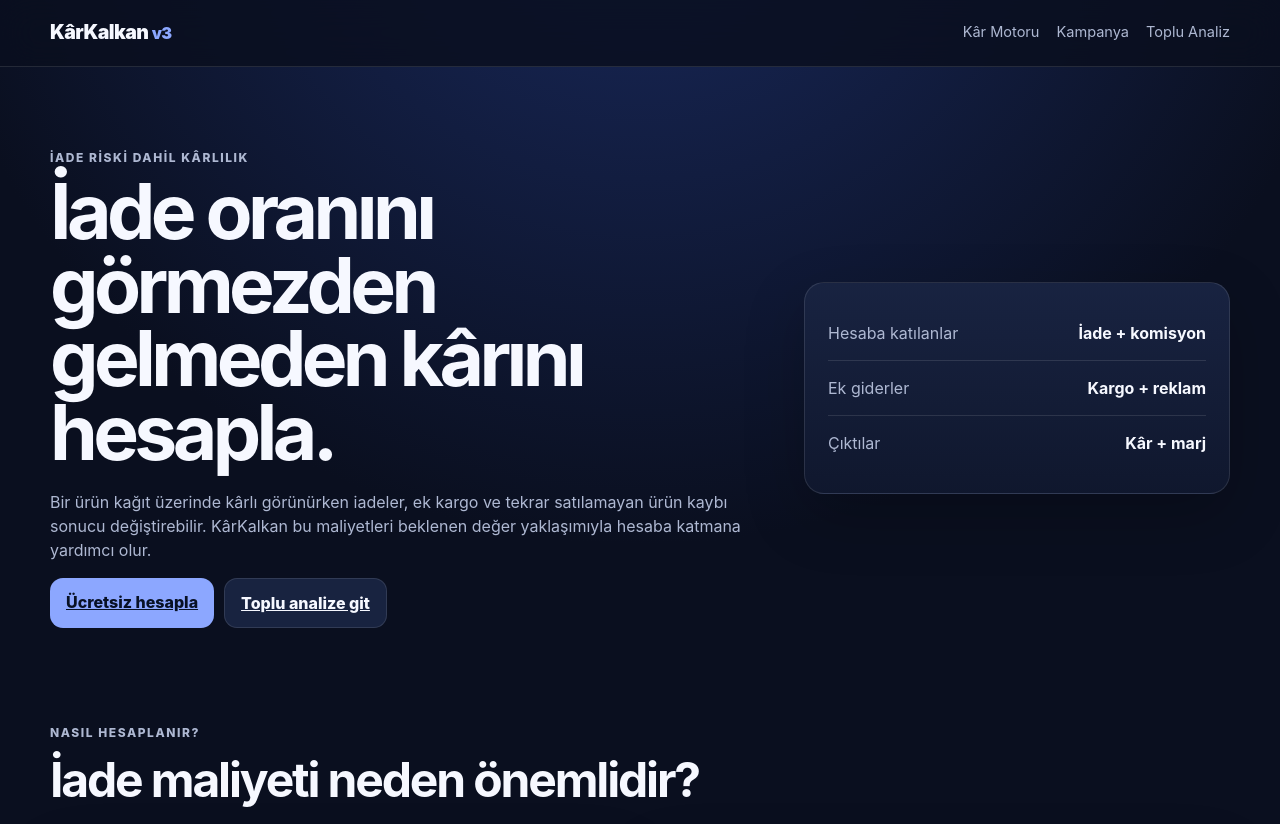
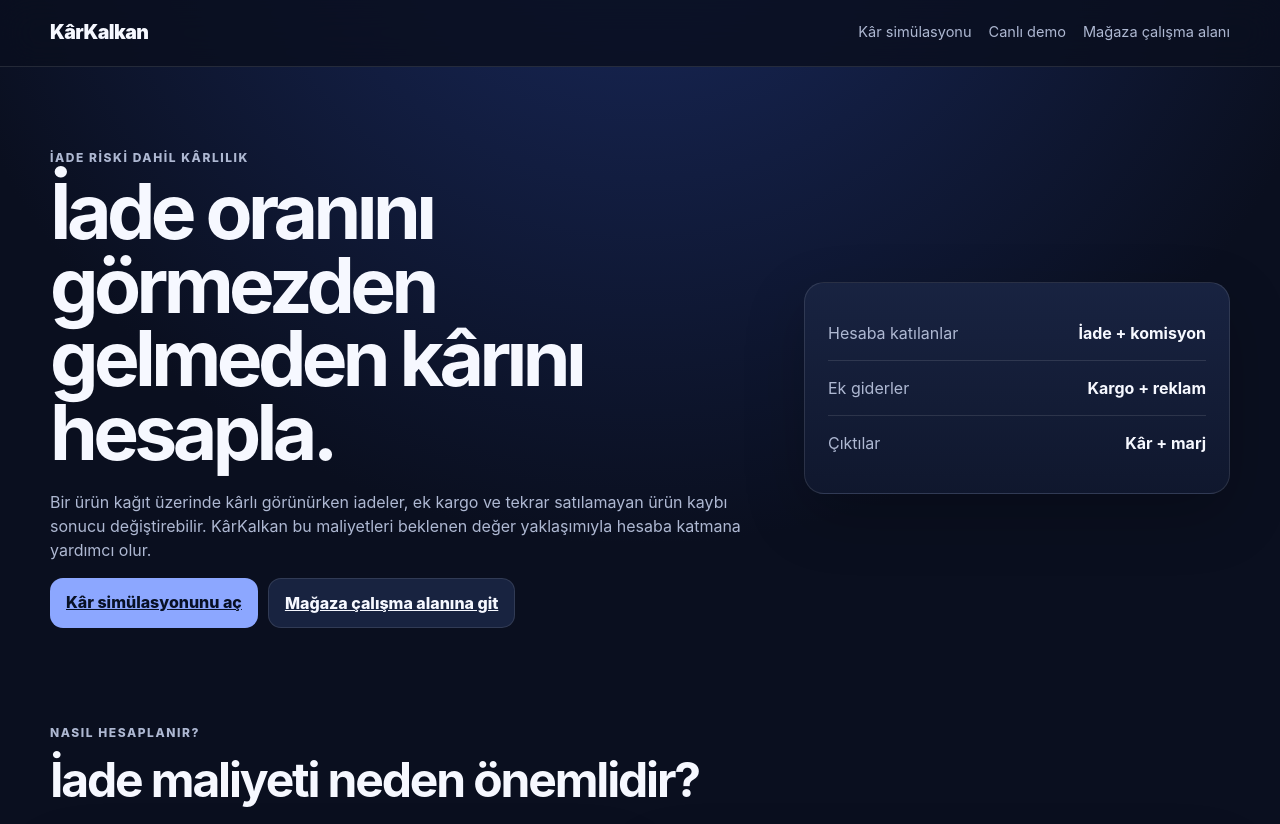
Before and after one commit to legolasgimli17-hub/karkalkan, a plain HTML site: page trendyol-iade-dahil-kar-hesaplama.html in a window 1280 px wide. Shown: the top 824 px of the page. Drawn offline with Linux system fonts and the light colour scheme; a script that the page names is missing.

Commit message:
Align SEO page with current product routes

```diff
--- a/trendyol-iade-dahil-kar-hesaplama.html
+++ b/trendyol-iade-dahil-kar-hesaplama.html
@@ -17,11 +17,11 @@
 <script defer src="/_vercel/insights/script.js"></script>
 </head>
 <body>
-<header class="header"><div class="wrap nav"><a class="brand" href="/">KârKalkan <small>v3</small></a><nav><a href="/#motor">Kâr Motoru</a><a href="/#kampanya">Kampanya</a><a href="/#toplu">Toplu Analiz</a></nav></div></header>
+<header class="header"><div class="wrap nav"><a class="brand" href="/">KârKalkan</a><nav><a href="/#hesaplayici">Kâr simülasyonu</a><a href="/#nakit">Canlı demo</a><a href="/uygulama">Mağaza çalışma alanı</a></nav></div></header>
 <main>
-<section class="hero wrap"><div><p class="eyebrow">İADE RİSKİ DAHİL KÂRLILIK</p><h1>İade oranını görmezden gelmeden kârını hesapla.</h1><p>Bir ürün kağıt üzerinde kârlı görünürken iadeler, ek kargo ve tekrar satılamayan ürün kaybı sonucu değiştirebilir. KârKalkan bu maliyetleri beklenen değer yaklaşımıyla hesaba katmana yardımcı olur.</p><div class="hero-actions"><a class="btn primary" href="/#motor">Ücretsiz hesapla</a><a class="btn secondary" href="/#toplu">Toplu analize git</a></div></div><div class="hero-card"><div class="metric"><span>Hesaba katılanlar</span><strong>İade + komisyon</strong></div><div class="metric"><span>Ek giderler</span><strong>Kargo + reklam</strong></div><div class="metric"><span>Çıktılar</span><strong>Kâr + marj</strong></div></div></section>
+<section class="hero wrap"><div><p class="eyebrow">İADE RİSKİ DAHİL KÂRLILIK</p><h1>İade oranını görmezden gelmeden kârını hesapla.</h1><p>Bir ürün kağıt üzerinde kârlı görünürken iadeler, ek kargo ve tekrar satılamayan ürün kaybı sonucu değiştirebilir. KârKalkan bu maliyetleri beklenen değer yaklaşımıyla hesaba katmana yardımcı olur.</p><div class="hero-actions"><a class="btn primary" href="/#hesaplayici">Kâr simülasyonunu aç</a><a class="btn secondary" href="/uygulama">Mağaza çalışma alanına git</a></div></div><div class="hero-card"><div class="metric"><span>Hesaba katılanlar</span><strong>İade + komisyon</strong></div><div class="metric"><span>Ek giderler</span><strong>Kargo + reklam</strong></div><div class="metric"><span>Çıktılar</span><strong>Kâr + marj</strong></div></div></section>
 <section class="section wrap"><div class="section-head"><div><p class="eyebrow">NASIL HESAPLANIR?</p><h2>İade maliyeti neden önemlidir?</h2></div></div><div class="grid2"><div class="panel"><h3>Sadece satış fiyatına bakma</h3><p>Net kârlılık tahmininde ürün maliyeti, pazaryeri komisyonu, hizmet ve diğer yüzde kesintileri, kargo, paketleme, reklam ve sabit sipariş giderleri birlikte değerlendirilmelidir.</p></div><div class="panel"><h3>İade senaryosunu ayrıca gir</h3><p>KârKalkan'da iade oranı, iade başına ek maliyet, iadede ürün maliyeti kaybı ve geri alınamayan gider için ayrı alanlar bulunur. Böylece tek bir sabit “iade yüzdesi” yerine kendi varsayımını kullanırsın.</p></div></div></section>
-<section class="section wrap"><div class="panel"><p class="eyebrow">ÖRNEK DÜŞÜNCE</p><h2>“100 satış yaptım” ile “100 satıştan kaçını gerçekten tuttum?” aynı şey değildir.</h2><p>Özellikle iade oranı yüksek kategorilerde satış adedi güçlü görünse bile ek operasyon ve ürün kaybı kârlılığı azaltabilir. Bu sayfa ve KârKalkan karar-destek amaçlı tahmin sunar; pazaryeri hakedişi, sözleşme veya muhasebe/vergi beyanının yerine geçmez.</p><div class="hero-actions"><a class="btn primary" href="/#motor">Kendi ürününle dene</a></div></div></section>
+<section class="section wrap"><div class="panel"><p class="eyebrow">ÖRNEK DÜŞÜNCE</p><h2>“100 satış yaptım” ile “100 satıştan kaçını gerçekten tuttum?” aynı şey değildir.</h2><p>Özellikle iade oranı yüksek kategorilerde satış adedi güçlü görünse bile ek operasyon ve ürün kaybı kârlılığı azaltabilir. Bu sayfa ve KârKalkan karar-destek amaçlı tahmin sunar; pazaryeri hakedişi, sözleşme veya muhasebe/vergi beyanının yerine geçmez.</p><div class="hero-actions"><a class="btn primary" href="/#hesaplayici">Kendi ürününle dene</a></div></div></section>
 <section class="section wrap"><div class="section-head"><div><p class="eyebrow">DİĞER REHBERLER</p><h2>Kârlılığın diğer parçaları</h2></div></div><div class="grid2"><a class="panel" href="/kampanya-basabas-hesaplama.html"><h3>Kampanya başa baş hesabı</h3><p>İndirim ve reklam sonrası kaç ek satış gerektiğini analiz et.</p></a><a class="panel" href="/pazaryeri-toplu-kar-analizi.html"><h3>CSV/XLSX toplu kâr analizi</h3><p>Birden fazla üründe zarar ve risk noktalarını aynı ekranda gör.</p></a></div></section>
 </main>
 <footer class="wrap foot">KârKalkan karar-destek amaçlı tahmin aracıdır. Oranları kendi sözleşme, kategori ve muhasebe koşullarınıza göre doğrulayın.</footer>
```
